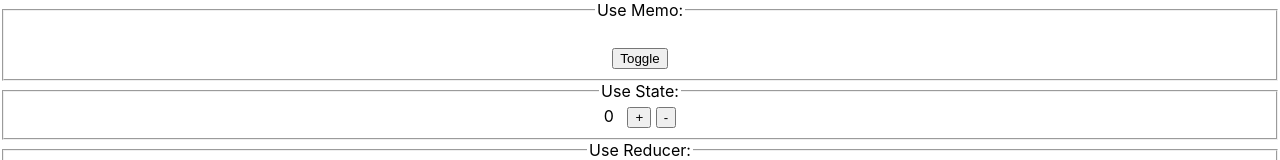
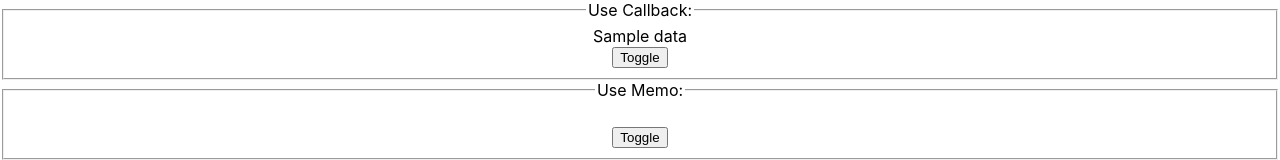
Before and after one commit to ravitejagGitHub/react-hooks, a React (Create React App) app: page / in a window 1280 px wide. Shown: the top 160 px of the page. Built offline with nearby package versions, Linux system fonts and the light colour scheme; no server answers.

Commit message:
use callback: base code

```diff
--- a/src/App.js
+++ b/src/App.js
@@ -1,4 +1,5 @@
 import "./App.css";
+import { UseCallback } from "./hooks/use-callback";
 import { UseEffect } from "./hooks/use-effect";
 import { UseImperavtiveHandle } from "./hooks/use-imperative-handle";
 import { UseLayoutEffect } from "./hooks/use-layout-effect";
@@ -11,6 +12,7 @@ import { UseConext } from "./hooks/useContext/use-context";
 function App() {
   return (
     <div className="App">
+      <UseCallback />
       <UseMemo />
       <UseState />
       <UseReducer />
--- /dev/null
+++ b/src/hooks/use-callback.js
@@ -0,0 +1,29 @@
+import { useEffect, useState } from "react";
+
+const Child = ({ returnData }) => {
+  useEffect(() => {
+    console.log("FUNCTION WAS CALLED!");
+  }, [returnData]);
+
+  return <div>{returnData()}</div>;
+};
+
+export const UseCallback = () => {
+  const [data] = useState("Sample data");
+  const [toggle, setToggle] = useState(false);
+
+  const returnData = () => {
+    return data;
+  };
+
+  return (
+    <div>
+      <fieldset>
+        <legend>Use Callback:</legend>
+        <Child returnData={returnData} />
+        <button onClick={() => setToggle(!toggle)}>Toggle</button>
+        {toggle && <h4>Toggle Text</h4>}
+      </fieldset>
+    </div>
+  );
+};
```
